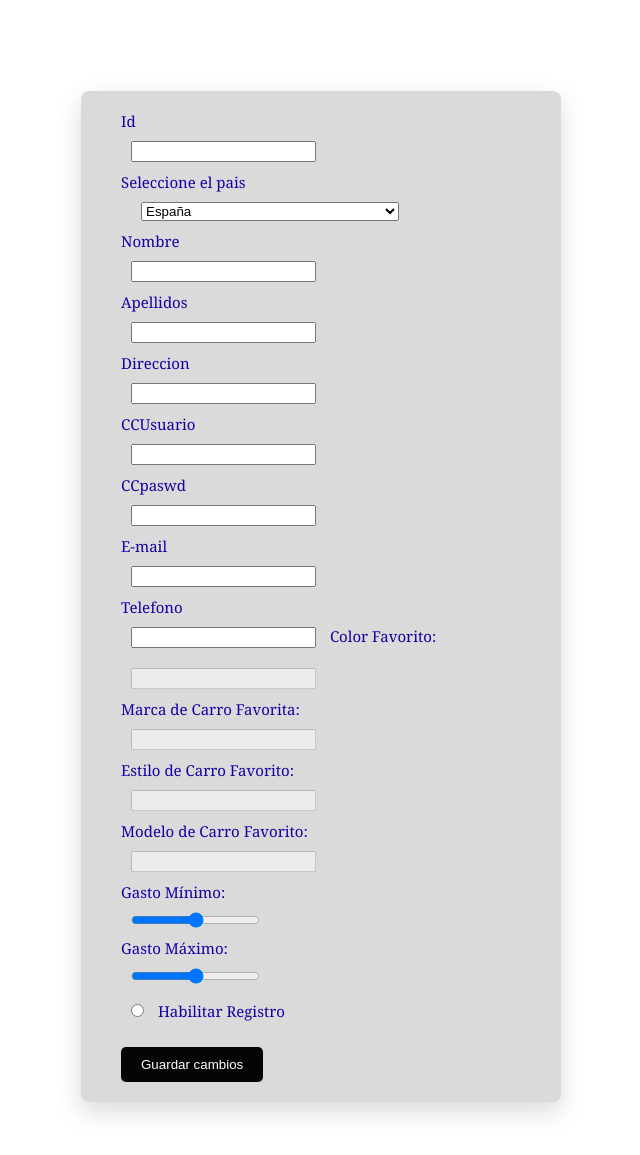
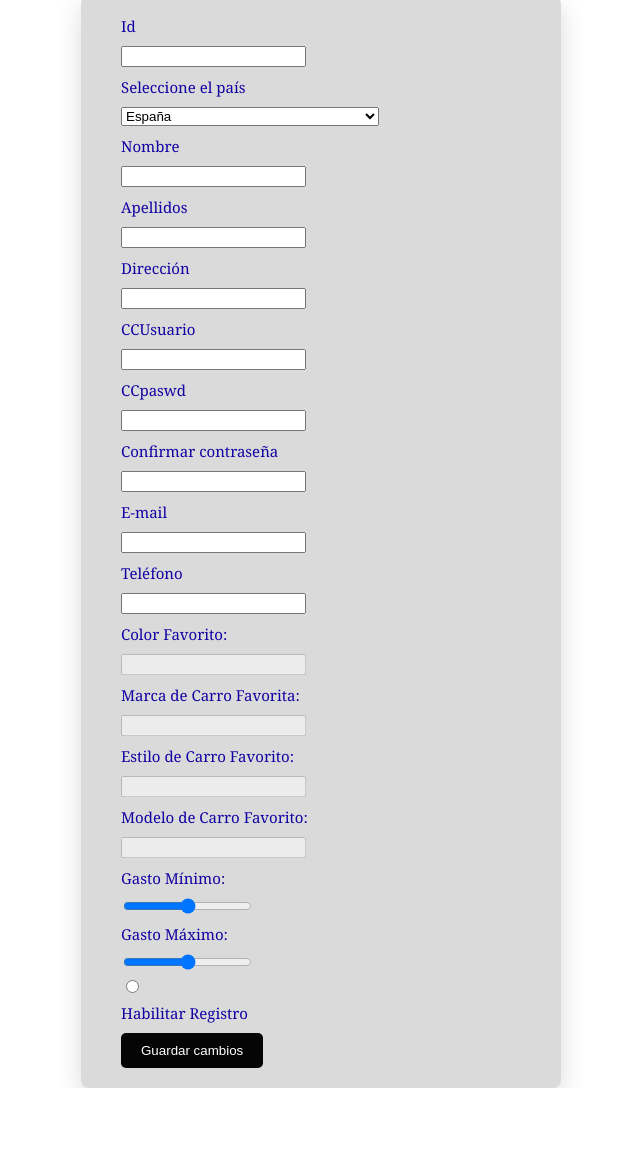
Before and after one commit to Gilgamesh2408/Taller4, a plain HTML site: page index.html in a window 1280 px wide. Shown: the part 149-1304 px from the top of the page, without its empty margins (319-959 px from the left). After the commit the page ends 1237 px from the top, so only its background shows below. Drawn offline with Linux system fonts and the light colour scheme.

Commit message:
final commit

```diff
--- a/index.html
+++ b/index.html
@@ -1,52 +1,44 @@
 <!DOCTYPE html>
 <html lang="en">
 <head>
+    <meta charset="UTF-8">
+    <meta name="viewport" content="width=device-width, initial-scale=1.0">
     <title>Registro de usuario</title>
     <style>
-        body{
+        body {
             font-size: 15px;
             background-color: rgb(255, 255, 255);
             box-sizing: border-box;
             margin: 0;
             padding: 0;
-
         }
 
-        #titulo{
+        #titulo {
             margin: 50px;
             text-align: center;
             border: 5px black dotted;
-            font-style:oblique;
-            font-family:'Lucida Sans', 'Lucida Sans Regular', 'Lucida Grande', 'Lucida Sans Unicode', Geneva, Verdana, sans-serif;
-
-
-
+            font-style: oblique;
+            font-family: 'Lucida Sans', 'Lucida Sans Regular', 'Lucida Grande', 'Lucida Sans Unicode', Geneva, Verdana, sans-serif;
         }
 
-        .form{
+        .form {
             font-family: Georgia, 'Times New Roman', Times, serif;
-            color:rgb(19, 0, 163);
+            color: rgb(19, 0, 163);
             background-color: rgb(218, 218, 218);
             width: 400px;
             border-radius: 8px;
             padding: 20px 40px;
             box-shadow: 0 10px 25px rgba(71, 74, 77, 0.2);
-
-
         }
 
-        input{
-            margin: 10px
+        .form label,
+        .form input,
+        .form select {
+            display: block;
+            margin-bottom: 10px;
         }
 
-        form select{
-            margin:10px 10px 10px 20px
-
-
-        }
-
-
-        .guardar{
+        .form .guardar {
             padding: 10px 20px;
             background-color: #050505;
             color: white;
@@ -55,25 +47,24 @@
             cursor: pointer;
         }
 
-        .registro{
+        .registro {
             display: flex;
             justify-content: center;
             align-items: center;
-        height: 150vh;
+            min-height: 100vh;
         }
     </style>
-
 </head>
 <body>
-
     <h1 id="titulo">Registro</h1>
     <div class="registro">
-    <form class="form" id="register"  method="post">
-
-    <label for="Id">Id</label><br>
-    <input type="text" id="Id" name="Id"/><br>
-    <label class="pais" for="pais">Seleccione el pais</label><br>
-
+        <form class="form" id="register" method="post">
+            <div>
+                <label for="Id">Id</label>
+                <input type="text" id="Id" name="Id" />
+            </div>
+            <div>
+                <label class="pais" for="pais">Seleccione el país</label>
                 <select id="pais" name="pais">
                     <option value="AF">Afganistán</option>
                     <option value="AL">Albania</option>
@@ -310,85 +301,74 @@
                     <option value="ZM">Zambia</option>
                     <option value="ZW">Zimbabue</option>
                 </select>
-        <br>
+            </div>
+            <div>
                 <label for="nombre">Nombre</label>
-        <br>
-        <input type="text" id="nombre" name="nombre"/>
-        <br>
+                <input type="text" id="nombre" name="nombre" />
+            </div>
+            <div>
                 <label for="apellidos">Apellidos</label>
-        <br>
-        <input type="text" id="apellidos" name="apellidos"/>
-        <br>
-
-        <label for="direccion">Direccion</label>
-        <br>
-        <input type="text" id="direccion" name="direccion"/>
-        <br>
-
-        <label for="usuario">CCUsuario</label>
-        <br>
-        <input type="text" id="ccusuario" name="usuario"/>
-        <br>
-
-        <label for="contraseña">CCpaswd</label>
-        <br>
-        <input type="password" id="ccpaswd" name="contraseña"/>
-        <br>
-
+                <input type="text" id="apellidos" name="apellidos" />
+            </div>
+            <div>
+                <label for="direccion">Dirección</label>
+                <input type="text" id="direccion" name="direccion" />
+            </div>
+            <div>
+                <label for="ccusuario">CCUsuario</label>
+                <input type="text" id="ccusuario" name="usuario" />
+            </div>
+            <div>
+                <label for="ccpaswd">CCpaswd</label>
+                <input type="password" id="ccpaswd" name="contraseña" />
+            </div>
+            <div>
+                <label for="confirmarpaswd">Confirmar contraseña</label>
+                <input type="password" id="confirmarpaswd" name="confirmarcontraseña" />
+            </div>
+            <div>
                 <label for="email">E-mail</label>
-        <br>
-        <input type="email" id="email" name="email"/>
-        <br>
-
-        <label for="telefono">Telefono</label>
-        <br>
-        <input type="text" id="telefono" name="telefono"/>
-
-
+                <input type="email" id="email" name="email" />
+            </div>
+            <div>
+                <label for="telefono">Teléfono</label>
+                <input type="text" id="telefono" name="telefono" />
+            </div>
+            <div>
                 <label for="colorFavorito">Color Favorito:</label>
-    <br>
-    <input type="text" id="colorFavorito" name="colorFavorito" disabled>
-    <br>
-
+                <input type="text" id="colorFavorito" name="colorFavorito" disabled />
+            </div>
+            <div>
                 <label for="marcaFavorita">Marca de Carro Favorita:</label>
-    <br>
-    <input type="text" id="marcaFavorita" name="marcaFavorita" disabled>
-    <br>
-
+                <input type="text" id="marcaFavorita" name="marcaFavorita" disabled />
+            </div>
+            <div>
                 <label for="estiloFavorito">Estilo de Carro Favorito:</label>
-    <br>
-    <input type="text" id="estiloFavorito" name="estiloFavorito" disabled>
-    <br>
-
+                <input type="text" id="estiloFavorito" name="estiloFavorito" disabled />
+            </div>
+            <div>
                 <label for="modeloFavorito">Modelo de Carro Favorito:</label>
-    <br>
-    <input type="text" id="modeloFavorito" name="modeloFavorito" disabled>
-    <br>
-
+                <input type="text" id="modeloFavorito" name="modeloFavorito" disabled />
+            </div>
+            <div>
                 <label for="gastoMinimo">Gasto Mínimo:</label>
-    <br>
-    <input type="range" id="gastoMinimo" name="gastoMinimo" min="0" max="100000" step="1000">
-    <br>
-
+                <input type="range" id="gastoMinimo" name="gastoMinimo" min="0" max="100000" step="1000" />
+            </div>
+            <div>
                 <label for="gastoMaximo">Gasto Máximo:</label>
-    <br>
-    <input type="range" id="gastoMaximo" name="gastoMaximo" min="0" max="100000" step="1000">
-    <br>
-
-    <input type="radio" id="habilitarRegistro" name="habilitarRegistro" value="habilitar"> Habilitar Registro
-    <br>
-
-    <br>
+                <input type="range" id="gastoMaximo" name="gastoMaximo" min="0" max="100000" step="1000" />
+            </div>
+            <div>
+                <label for="habilitarRegistro">
+                    <input type="radio" id="habilitarRegistro" name="habilitarRegistro" value="habilitar" />
+                    Habilitar Registro
+                </label>
+            </div>
+            <div>
                 <button class="guardar" type="submit">Guardar cambios</button>
-    <br>
-
-
-
-
-
+            </div>
         </form>
     </div>
     <script src="./index.js"></script>
 </body>
-
 </html>
--- a/index.js
+++ b/index.js
@@ -1,44 +1,87 @@
 const formulario = document.getElementById('register');
 const campoNombre = document.getElementById('nombre');
-const campoApellido = document.getElementById('apellidos')
-const campoDireccion= document.getElementById('direccion')
-const campoCCUsuario = document.getElementById('ccusuario')
+const campoApellido = document.getElementById('apellidos');
+const campoDireccion = document.getElementById('direccion');
+const campoCCUsuario = document.getElementById('ccusuario');
+const campoContraseña = document.getElementById('ccpaswd');
+const campoEmail = document.getElementById('email');
+const campoConfirmarPaswd = document.getElementById('confirmarpaswd');
 
-
-document.getElementById("habilitarRegistro").addEventListener("change", function() {
-  var inputs = document.getElementsByTagName("input");
+document.getElementById('habilitarRegistro').addEventListener('change', function () {
+  var inputs = document.getElementsByTagName('input');
   for (var i = 0; i < inputs.length; i++) {
-      inputs[i].disabled = !this.checked;
+    inputs[i].disabled = !this.checked;
   }
 });
 
 formulario.addEventListener('submit', function (event) {
-
   if (campoNombre.value === '' || campoNombre.value.length > 25) {
-
     alert('El campo de nombre debe estar lleno y tener un máximo de 25 caracteres.');
-
     event.preventDefault();
   }
-  if (campoApellido.value==='' || campoApellido.value.length >25){
+
+  if (campoApellido.value === '' || campoApellido.value.length > 25) {
     alert('El campo apellido debe estar lleno y tener un máximo de 25 caracteres');
     event.preventDefault();
   }
 
   const direccionRegex = /^(cll|cra|av|anv|trans)/i;
-  if(!direccionRegex.test(campoDireccion.value)){
-    alert("La direccion debe comenzar con 'cll', 'cra', 'av', 'anv' o 'trans'")
+  if (!direccionRegex.test(campoDireccion.value)) {
+    alert("La dirección debe comenzar con 'cll', 'cra', 'av', 'anv' o 'trans'");
     event.preventDefault();
   }
 
   const ccusuarioValue = campoCCUsuario.value;
-  const ccusuarioRegex = /^[a-zA-Z0-9]{10,20}&/;
-  if(ccusuarioValue===""){
-    alert("El campo CCUsuario debe estar lleno")
-  }else if(!ccusuarioRegex.test(ccusuarioValue)){
-    alert("El campo CCUsuario debe contener solo letras y numeros, con una longitud de 10 a 20 caracteres ")
+  const ccusuarioRegex = /^[a-zA-Z0-9]{10,20}$/; // Corregido
+  if (ccusuarioValue === '') {
+    alert('El campo CCUsuario debe estar lleno');
+  } else if (!ccusuarioRegex.test(ccusuarioValue)) {
+    alert('El campo CCUsuario debe contener solo letras y números, con una longitud de 10 a 20 caracteres');
     event.preventDefault();
   }
 
+  if (campoContraseña.value === '') {
+    alert('El campo de contraseña no puede estar vacío.');
+    event.preventDefault();
+    return;
+  }
 
+  if (campoContraseña.value.length < 15 || campoContraseña.value.length > 20) { // Corregido
+    alert('La contraseña debe tener entre 15 y 20 caracteres.');
+    event.preventDefault();
+    return;
+  }
+
+  if (!/[A-Z]/.test(campoContraseña.value)) {
+    alert('La contraseña debe contener al menos una letra mayúscula.');
+    event.preventDefault();
+    return;
+  }
+
+  if (!/\d/.test(campoContraseña.value)) {
+    alert('La contraseña contiene caracteres no permitidos.');
+    event.preventDefault();
+    return;
+  }
+
+  if (!/^[a-zA-Z0-9#%/&]+$/.test(campoContraseña.value)) {
+    alert('La contraseña contiene caracteres no permitidos.');
+    event.preventDefault();
+    return;
+  }
+
+  if (campoContraseña.value !== campoConfirmarPaswd.value) {
+    alert('Las contraseñas no coinciden.');
+    event.preventDefault();
+  }
+
+  if (campoEmail.value === '') {
+    alert('El campo E-mail no puede estar vacío.');
+    event.preventDefault();
+    return;
+  } else if (campoEmail.value.length > 120) {
+    alert('El campo E-mail no puede contener más de 120 caracteres.');
+    event.preventDefault();
+    return;
+  }
 });
```
Also changed, not shown: sadsad.js (deleted, +0 -49 lines). Lines whose indentation alone changed are shown as unchanged.
